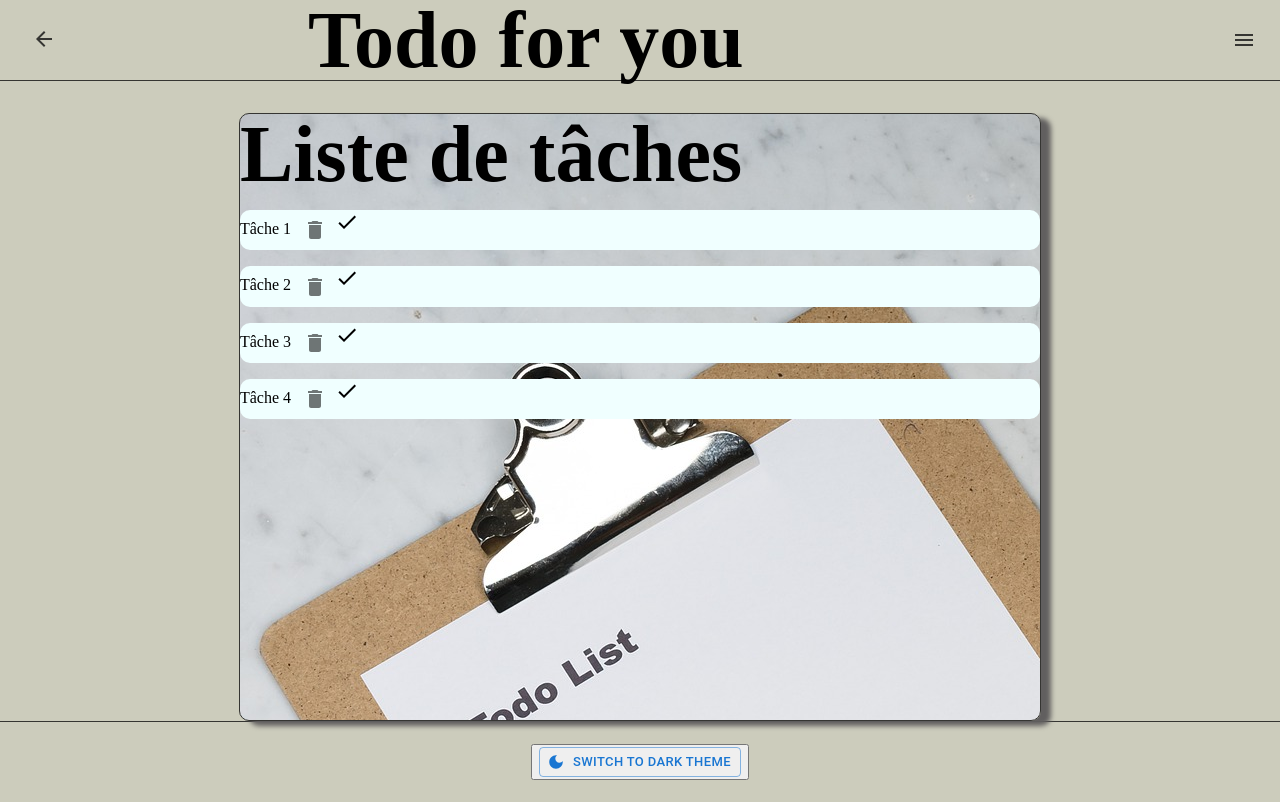
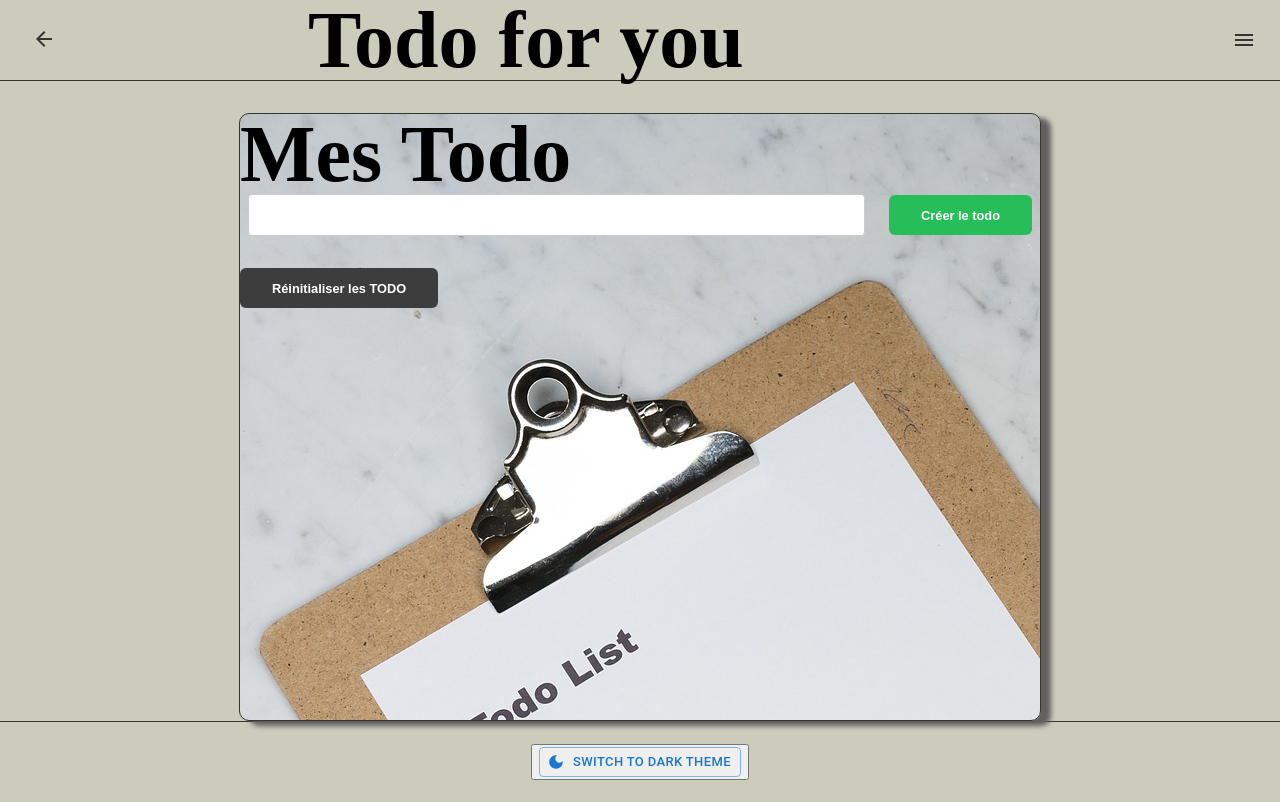
Before and after one commit to Alban-Pascal/Todo-for-you, a React (Create React App) app: page /MyTodo in a window 1280 px wide. Built offline with nearby package versions, Linux system fonts and the light colour scheme.

Commit message:
modification of todos

```diff
--- a/package.json
+++ b/package.json
@@ -14,6 +14,7 @@
     "react": "^18.2.0",
     "react-dom": "^18.2.0",
     "react-scripts": "5.0.1",
+    "redux": "^4.2.0",
     "styled-components": "^5.3.5",
     "web-vitals": "^2.1.4"
   },
--- a/src/App.js
+++ b/src/App.js
@@ -6,8 +6,6 @@ import Home from "Components/Pages/Home";
 import About from "Components/Pages/About";
 import Layout from "Components/UI/Layout";
 import FirstGo from "Components/Pages/FirstGo";
-import CreateNote from "Components/Pages/CreateNote";
-import CreateTodo from "Components/Pages/CreateTodo";
 import Myaccount from "Components/Pages/Myaccount";
 import CreateFolder from "Components/Pages/CreateFolder";
 import MyTodo from "Components/Pages/MyTodo";
@@ -15,6 +13,7 @@ import MyNote from "Components/Pages/MyNote";
 import Presentation from "Components/Pages/Presentation";
 import Note from "Components/Pages/Note";
 import Registration from "Components/Pages/Registration";
+import { Store } from "@mui/icons-material";
 
 export default function App() {
   return (
@@ -24,8 +23,6 @@ export default function App() {
           <Route path="/" element={<Home />} />
           <Route path="About" element={<About />} />
           <Route path="FirstGo" element={<FirstGo />} />
-          <Route path="CreateNote" element={<CreateNote />} />
-          <Route path="CreateTodo" element={<CreateTodo />} />
           <Route path="Myaccount" element={<Myaccount />} />
           <Route path="CreateFolder" element={<CreateFolder />} />
           <Route path="MyTodo" element={<MyTodo />} />
--- a/src/Components/Pages/CreateTodo.js
+++ /dev/null
@@ -1,84 +0,0 @@
-import * as React from "react";
-import Box from "@mui/material/Box";
-import TextField from "@mui/material/TextField";
-import Rating from "@mui/material/Rating";
-import Typography from "@mui/material/Typography";
-import FormGroup from "@mui/material/FormGroup";
-import FormControlLabel from "@mui/material/FormControlLabel";
-import Checkbox from "@mui/material/Checkbox";
-import BeenhereIcon from "@mui/icons-material/Beenhere";
-import Button from "@mui/material/Button";
-
-export default function CreateTodo() {
-  const [value, setValue] = React.useState();
-
-  const handleChange = (event) => {
-    setValue(event.target.value);
-  };
-
-  return (
-    <div>
-      <div className="card">
-        <h1>Crée un Todo</h1>
-        <Box
-          component="form"
-          sx={{
-            "& .MuiTextField-root": { m: 1, width: "100%" },
-          }}
-          noValidate
-          autoComplete="off"
-        >
-          <div>
-            <TextField
-              id="filled-multiline-flexible"
-              label=" Todo"
-              multiline
-              maxRows={4}
-              value={value}
-              onChange={handleChange}
-              variant="filled"
-            />
-          </div>
-          <div>
-            <h2>A faire dans :</h2>
-            <FormGroup className="deadline">
-              <FormControlLabel
-                control={<Checkbox defaultChecked />}
-                label=" the day"
-              />
-              <FormControlLabel control={<Checkbox />} label="week" />
-            </FormGroup>
-          </div>
-          <div>
-            <TextField
-              id="filled-multiline-static"
-              label="Ma Note"
-              multiline
-              rows={6}
-              variant="filled"
-            />
-          </div>
-        </Box>
-        <Box
-          sx={{
-            "& > legend": { mt: 2 },
-          }}
-        >
-          <Typography component="legend">Evaluation</Typography>
-          <Rating
-            name="simple-controlled"
-            value={value}
-            onChange={(event, newValue) => {
-              setValue(newValue);
-            }}
-          />
-        </Box>
-      </div>
-      <div className="validation">
-        <Button variant="contained" endIcon={<BeenhereIcon />}>
-          validation
-        </Button>
-      </div>
-    </div>
-  );
-}
--- a/src/Components/Pages/MyTodo.js
+++ b/src/Components/Pages/MyTodo.js
@@ -1,7 +1,6 @@
-import * as React from "react";
-import IconButton from "@mui/material/IconButton";
-import DeleteIcon from "@mui/icons-material/Delete";
-import CheckIcon from "@mui/icons-material/Check";
+import React, { useState, useEffect } from "react";
+import store from "Components/store/store";
+import styled from "styled-components";
 
 import { createTheme, ThemeProvider } from "@mui/material/styles";
 import Typography from "@mui/material/Typography";
@@ -14,42 +13,146 @@ theme.typography.h1 = {
   },
 };
 
-export default function MyTodo() {
+const Todo = () => {
+  /**
+   * Defining two local states to store
+   * - The newTodo text (from input)
+   * - The list of todos coming from the store
+   */
+  const [newTodo, setNewTodo] = useState("");
+  const [todos, setTodos] = useState([]);
+
+  /**
+   * At component mounting, subscribe to the store
+   * then call the syncStore() method
+   */
+  useEffect(() => {
+    store.subscribe(() => syncStore());
+  }, []);
+
+  /**
+   * Set local todos state with global state coming from the store
+   */
+  const syncStore = () => {
+    setTodos(store.getState());
+  };
+
+  /**
+   * Set local newTodo state with current input value
+   * @param {Object} event
+   */
+  const handleChange = (event) => {
+    setNewTodo(event.target.value);
+  };
+
+  /**
+   * Handle the "create todo" button
+   * reset the input value then
+   * dispatch ADD_TODO action with the new todo as it's payload
+   * @param {Object} event
+   */
+  const handleCreate = (event) => {
+    setNewTodo("");
+    store.dispatch({
+      type: "ADD_TODO",
+      payload: {
+        id: Math.random(),
+        content: newTodo,
+        done: false,
+      },
+    });
+  };
+
+  /**
+   * Handle the "done" button click
+   * dispatch the SET_DONE action that will toggle the "done"
+   * property on the todo whose "done" button is being clicked
+   * @param {number} id
+   */
+  const handleDone = (id) => {
+    store.dispatch({
+      type: "SET_DONE",
+      payload: id,
+    });
+  };
+
+  /**
+   * Handle the "reset todos" button
+   * dispatch the RESET_TODOS action that will empty the global state
+   */
+  const handleReset = () => {
+    store.dispatch({ type: "RESET_TODOS" });
+  };
+
   return (
     <section className="card">
       <ThemeProvider theme={theme}>
-        <Typography variant="h1">Liste de tâches</Typography>
+        <Typography variant="h1">Mes Todo</Typography>
       </ThemeProvider>
+
+      <NewTodo>
+        <Input type="text" value={newTodo} onChange={handleChange} />
+        <Button onClick={handleCreate}>Créer le todo</Button>
+      </NewTodo>
+
       <ul>
-        <li>
-          Tâche 1{" "}
-          <IconButton aria-label="delete">
-            <DeleteIcon />
-          </IconButton>
-          <CheckIcon />
-        </li>
-        <li>
-          Tâche 2{" "}
-          <IconButton aria-label="delete">
-            <DeleteIcon />
-          </IconButton>
-          <CheckIcon />
-        </li>
-        <li>
-          Tâche 3{" "}
-          <IconButton aria-label="delete">
-            <DeleteIcon />
-          </IconButton>
-          <CheckIcon />
-        </li>
-        <li>
-          Tâche 4{" "}
-          <IconButton aria-label="delete">
-            <DeleteIcon />
-          </IconButton>
-          <CheckIcon />
-        </li>
+        {todos.map((todo) => (
+          <TodoItem key={todo.id} todo={todo}>
+            {todo.content}
+            <Button onClick={() => handleDone(todo.id)}>Fait</Button>
+          </TodoItem>
+        ))}
       </ul>
+
+      <ResetButton onClick={handleReset}>Réinitialiser les TODO</ResetButton>
     </section>
   );
-}
+};
+
+const NewTodo = styled.div`
+  display: flex;
+  align-items: center;
+  justify-content: space-between;
+
+  & > * {
+    margin: 0 0.5rem;
+  }
+`;
+
+const Input = styled.input`
+  height: 40px;
+  padding: 0 0.5rem;
+  border: 1px solid #ccc;
+  border-radius: 4px;
+  flex: 1;
+`;
+
+const Button = styled.button`
+  height: 40px;
+  border: 0;
+  background: #25be58;
+  color: #fff;
+  font-weight: bold;
+  font-size: 0.8rem;
+  border-radius: 6px;
+  padding: 0 2rem;
+  margin-left: 1rem;
+`;
+
+const ResetButton = styled(Button)`
+  background: #3d3d3d;
+  margin: 2rem 0;
+`;
+
+const TodoItem = styled.li`
+  display: flex;
+  align-items: center;
+  justify-content: space-between;
+  width: 90%;
+  margin: 1rem 0;
+  padding: 1rem;
+  background: ${(props) => (props.todo.done ? "#ccc" : "#404040")};
+  text-decoration: ${(props) => (props.todo.done ? "line-through" : "initial")};
+`;
+
+export default Todo;
--- a/src/Components/UI/Header.js
+++ b/src/Components/UI/Header.js
@@ -64,12 +64,6 @@ export default function Header({ islight, handleToggleTheme }) {
           <Link to="/Myaccount">My account</Link>
         </MenuItem>
         <MenuItem onClick={handleClose}>
-          <Link to="/CreateNote">Create Notes</Link>
-        </MenuItem>
-        <MenuItem onClick={handleClose}>
-          <Link to="/CreateTodo">Create Todo</Link>
-        </MenuItem>
-        <MenuItem onClick={handleClose}>
           <Link to="/MyTodo">Mes Todo</Link>
         </MenuItem>
         <MenuItem onClick={handleClose}>
--- /dev/null
+++ b/src/Components/store/store.js
@@ -0,0 +1,33 @@
+import { createStore } from "redux";
+
+const todosReducer = (state = [], action) => {
+  switch (action.type) {
+    case "ADD_TODO":
+      /**
+       * We spread the existing todos, and add the new at the end
+       */
+      return [...state, action.payload];
+    case "SET_DONE":
+      /**
+       * The start by finding the todo matching with the id
+       * passed as action.payload.
+       * We then display that item with the modified "done" property
+       * followed by the rest of the todos.
+       */
+      const item = state.find((todo) => todo.id === action.payload);
+      return [
+        { ...item, done: true },
+        ...state.filter((todo) => todo.id !== action.payload),
+      ];
+    case "RESET_TODOS":
+      /**
+       * Resetting the todos array to it's original form: empty
+       */
+      return [];
+    default:
+      return state;
+  }
+};
+
+const store = createStore(todosReducer);
+export default store;
```
Also changed, not shown: 2 other files (tests, documents, lock files or other folders).
